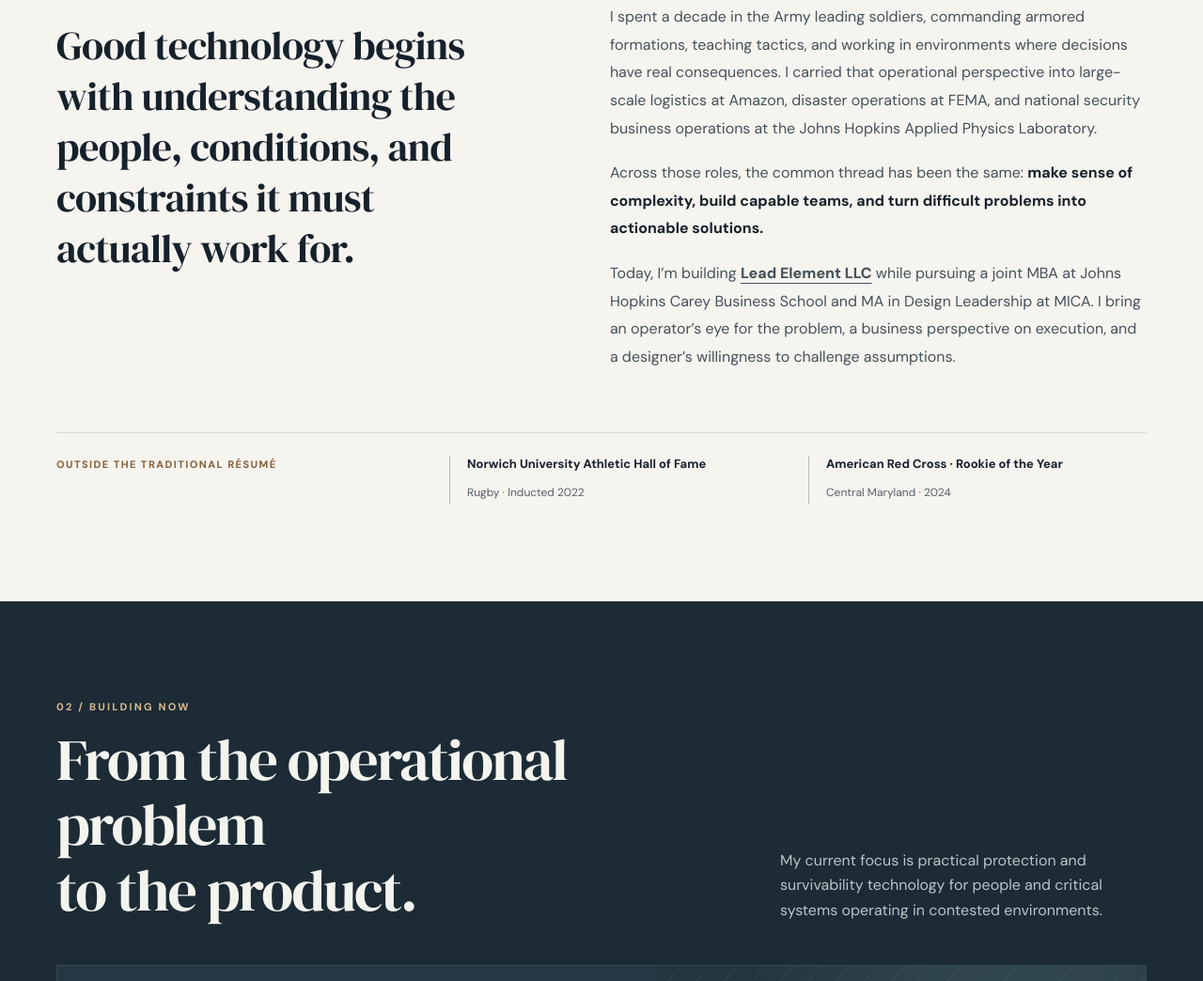
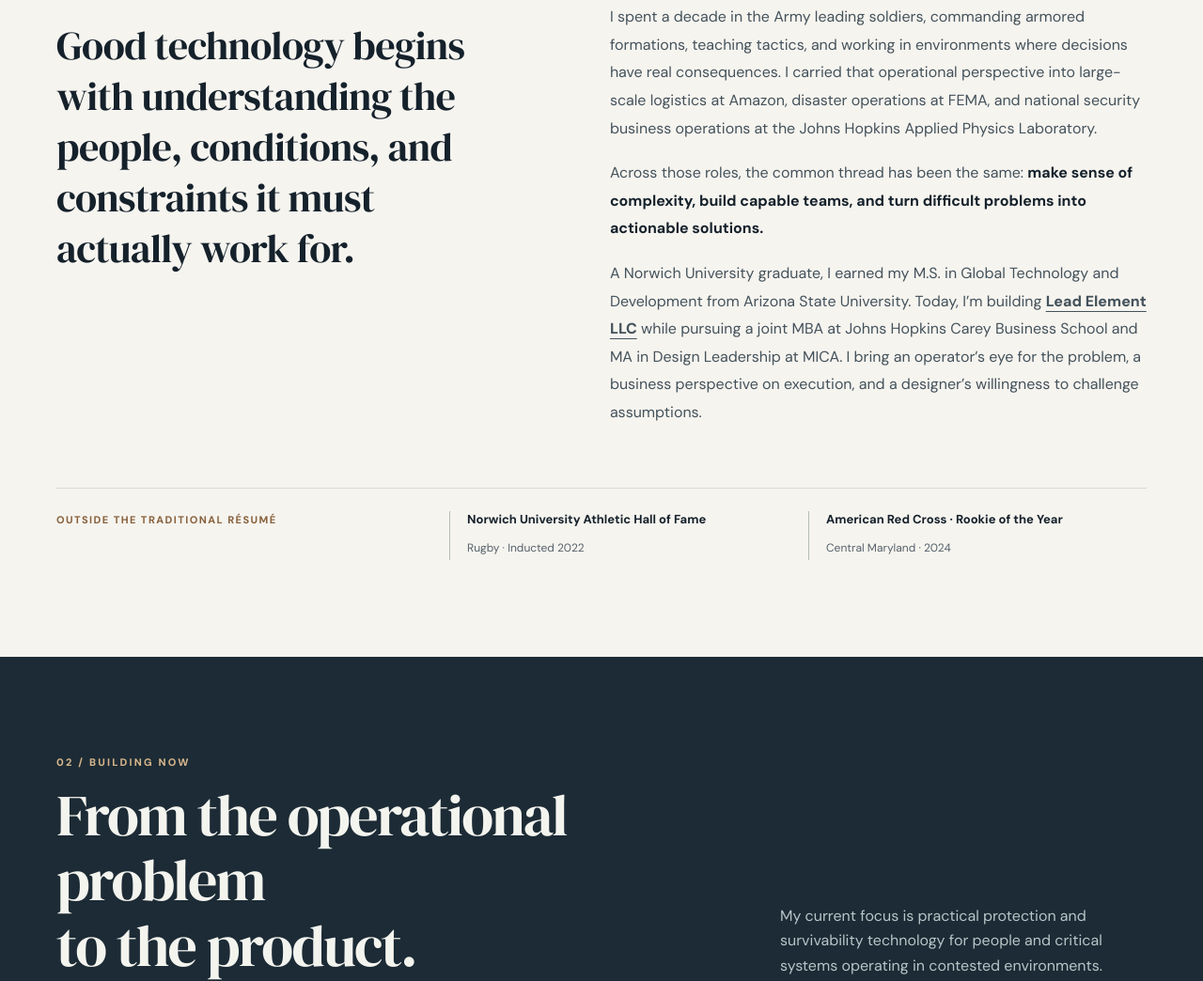
Before and after one commit to kathatsys11/portfolio, a plain HTML site: page index.html in a window 1280 px wide. Shown: the part 1469-2513 px from the top of the page at 94% size. Drawn offline with Linux system fonts and the light colour scheme.

Commit message:
Clarify Norwich alumni status and completed ASU MS in Global Technology and Development

```diff
--- a/index.html
+++ b/index.html
@@ -101,7 +101,7 @@
           <div class="about-text">
             <p>I spent a decade in the Army leading soldiers, commanding armored formations, teaching tactics, and working in environments where decisions have real consequences. I carried that operational perspective into large-scale logistics at Amazon, disaster operations at FEMA, and national security business operations at the Johns Hopkins Applied Physics Laboratory.</p>
             <p>Across those roles, the common thread has been the same: <strong>make sense of complexity, build capable teams, and turn difficult problems into actionable solutions.</strong></p>
-            <p>Today, I’m building <a class="inline-link" href="https://leadelement.design/" target="_blank" rel="noopener noreferrer">Lead Element LLC</a> while pursuing a joint MBA at Johns Hopkins Carey Business School and MA in Design Leadership at MICA. I bring an operator’s eye for the problem, a business perspective on execution, and a designer’s willingness to challenge assumptions.</p>
+            <p>A Norwich University graduate, I earned my M.S. in Global Technology and Development from Arizona State University. Today, I’m building <a class="inline-link" href="https://leadelement.design/" target="_blank" rel="noopener noreferrer">Lead Element LLC</a> while pursuing a joint MBA at Johns Hopkins Carey Business School and MA in Design Leadership at MICA. I bring an operator’s eye for the problem, a business perspective on execution, and a designer’s willingness to challenge assumptions.</p>
           </div>
         </div>
         <div class="honors">
@@ -181,8 +181,8 @@
           <p>Education / Continued development</p>
           <div class="edu-grid">
             <div class="edu-item"><strong>Johns Hopkins Carey + MICA</strong><span>MBA / MA in Design Leadership<br>Expected 2027</span></div>
-            <div class="edu-item"><strong>Arizona State University</strong><span>MS, Global Technology &amp; Development</span></div>
-            <div class="edu-item"><strong>Norwich University</strong><span>BA, Political Science</span></div>
+            <div class="edu-item"><strong>Arizona State University</strong><span>Master of Science, Global Technology &amp; Development<br>Graduated 2023</span></div>
+            <div class="edu-item"><strong>Norwich University</strong><span>Bachelor of Arts, Political Science<br>Graduated 2012 · Alumna</span></div>
           </div>
         </div>
       </div>
```
